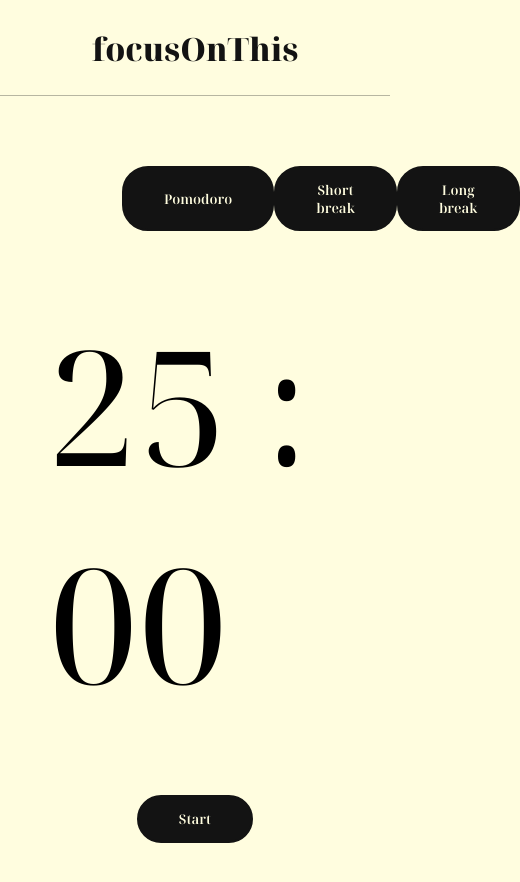
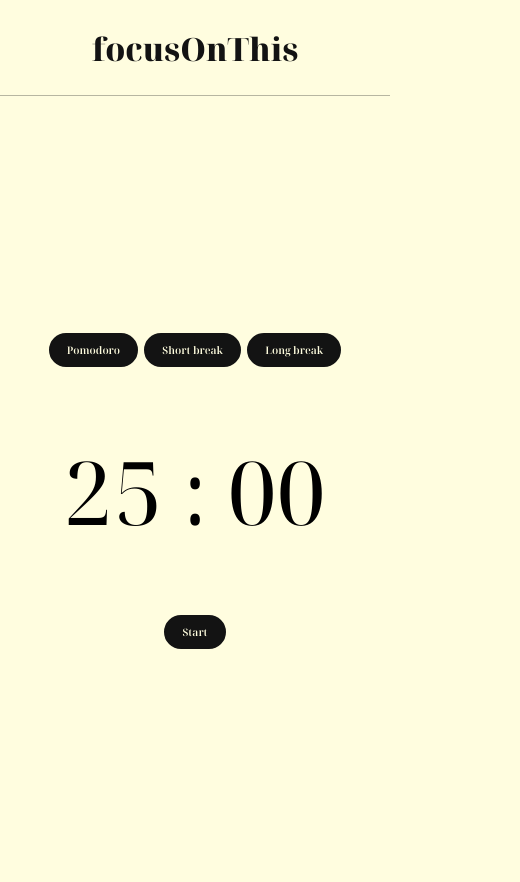
Before and after one commit to kauemends/focusOnThis, a website: page pomodoro.html in a window 390 px wide. Shown: the whole page, 520 px wide, since content can reach past the window. Drawn offline with Linux system fonts and the light colour scheme.

Commit message:
pomodoro page media queries

```diff
--- a/css/timer.scss
+++ b/css/timer.scss
@@ -93,3 +93,83 @@ button:hover {
     font-size: 10rem;
     padding: 4rem 0;
 }
+
+@media (max-width: 1100px) {
+    #js-mode-buttons {
+        width: 75%;
+    }
+
+    .clock {
+        font-size: 7rem;
+    }
+}
+
+@media (max-width: 770px) {
+    #js-mode-buttons {
+        width: 90%;
+    }
+
+    .clock {
+        font-size: 12rem;
+    }
+}
+
+@media (max-width: 600px) {
+    main {
+        margin-top: -7%;
+    }
+
+    #js-mode-buttons {
+        width: 95%;
+    }
+
+    .clock {
+        font-size: 7rem;
+    }
+
+    button {
+        font-size: .75rem;
+        border-radius: 1.4rem;
+        padding: .5rem 1.5rem;
+    }
+}
+
+@media (max-width: 450px) {
+    main {
+        margin-top: -7%;
+    }
+
+    #js-mode-buttons {
+        width: 100%;
+    }
+
+    .clock {
+        font-size: 5.5rem;
+    }
+
+    button {
+        font-size: .65rem;
+        border-radius: 1.2rem;
+        padding: .5rem 1rem;
+    }
+}
+
+@media (max-width: 380px) {
+    main {
+        margin-top: -7%;
+    }
+
+    #js-mode-buttons {
+        width: 100%;
+    }
+
+    .clock {
+        font-size: 5.5rem;
+    }
+
+    button {
+        font-size: .6rem;
+        border-radius: 1.2rem;
+        padding: .5rem 1rem;
+    }
+}
```
Also changed, not shown: css/timer.css, 1 other file.
